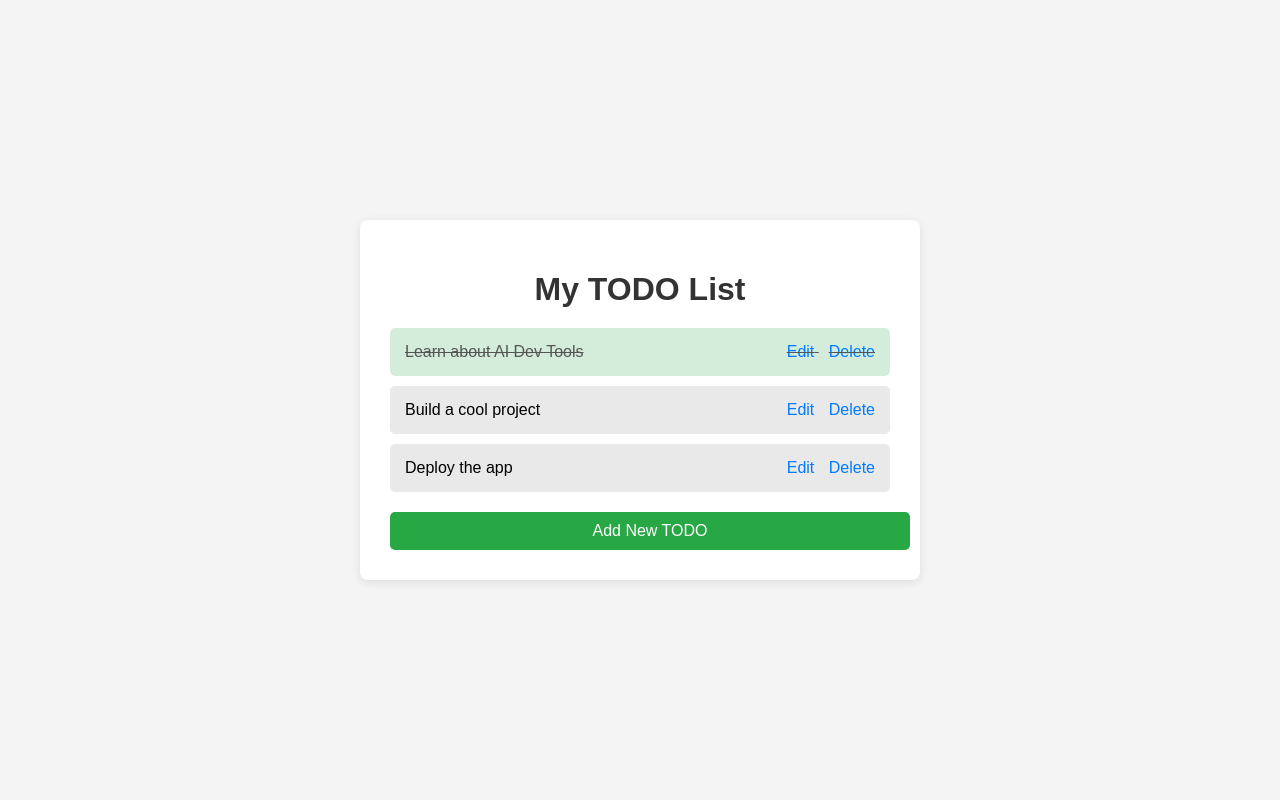
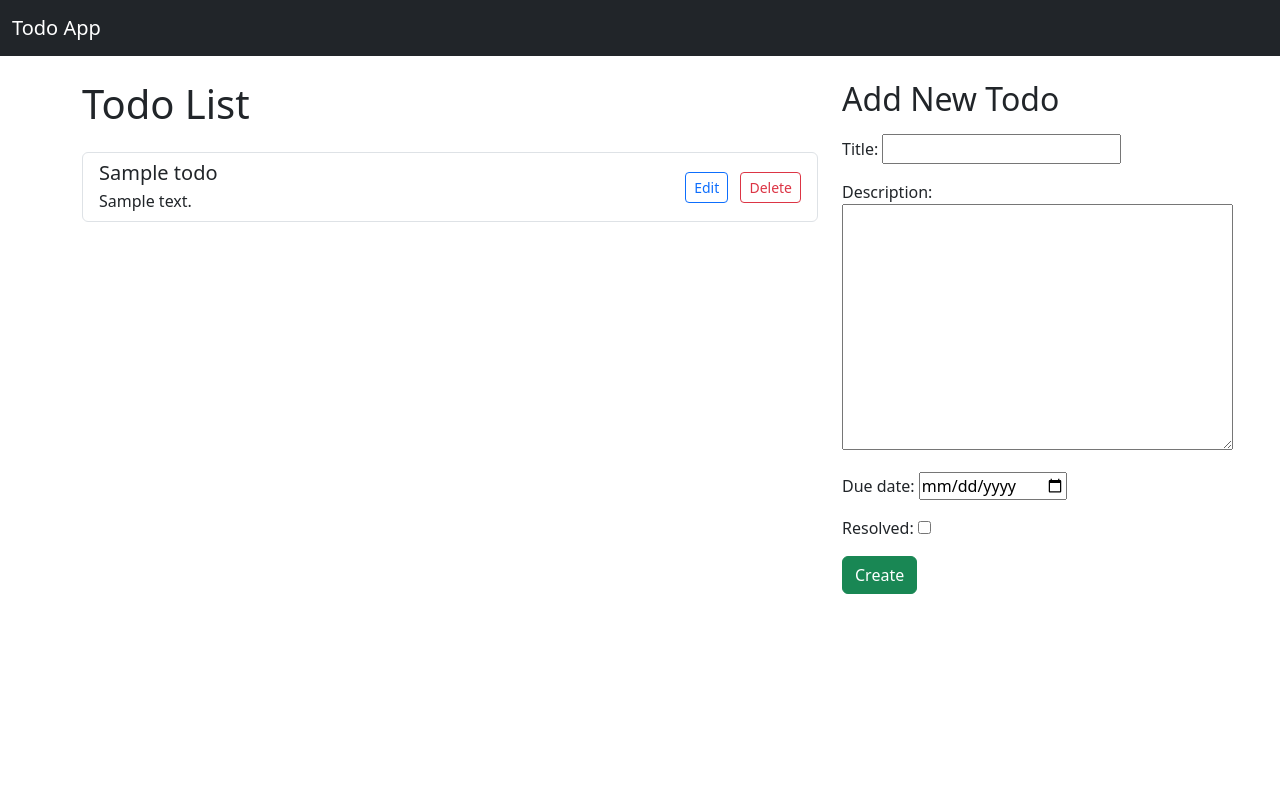
Before and after one commit to moeinforoughi/AIDevTools_Course, a Django app: template homeworks/homework-1/templates/home.html in a window 1280 px wide. Run offline with Django 5.2, Linux system fonts and the light colour scheme; the template is opened without the code that fills it: values that come from a table or form of the project are taken from there, others are empty; tables that the repository leaves empty hold one stand-in row (values such as "Sample post").

Commit message:
Improve home.html UI with Bootstrap layout

```diff
--- a/homeworks/homework-1/templates/home.html
+++ b/homeworks/homework-1/templates/home.html
@@ -1,101 +1,33 @@
-<!DOCTYPE html>
-<html>
-<head>
-    <title>TODO App</title>
-    <style>
-        body {
-            font-family: Arial, sans-serif;
-            background-color: #f4f4f4;
-            margin: 0;
-            display: flex;
-            justify-content: center;
-            align-items: center;
-            min-height: 100vh;
-        }
-        .container {
-            background-color: #fff;
-            padding: 30px;
-            border-radius: 8px;
-            box-shadow: 0 2px 10px rgba(0, 0, 0, 0.1);
-            width: 100%;
-            max-width: 500px;
-        }
-        h1 {
-            text-align: center;
-            color: #333;
-            margin-bottom: 20px;
-        }
-        ul {
-            list-style: none;
-            padding: 0;
-        }
-        li {
-            background-color: #e9e9e9;
-            margin-bottom: 10px;
-            padding: 15px;
-            border-radius: 5px;
-            display: flex;
-            justify-content: space-between;
-            align-items: center;
-        }
-        li.completed {
-            background-color: #d4edda;
-            text-decoration: line-through;
-            color: #555;
-        }
-        .actions a {
-            text-decoration: none;
-            color: #007bff;
-            margin-left: 10px;
-        }
-        .actions a:hover {
-            text-decoration: underline;
-        }
-        .add-todo {
-            display: block;
-            width: 100%;
-            padding: 10px;
-            background-color: #28a745;
-            color: white;
-            border: none;
-            border-radius: 5px;
-            text-align: center;
-            text-decoration: none;
-            margin-top: 20px;
-            font-size: 16px;
-        }
-        .add-todo:hover {
-            background-color: #218838;
-        }
-    </style>
-</head>
-<body>
-    <div class="container">
-        <h1>My TODO List</h1>
-        <ul>
-            <li class="completed">
-                <span>Learn about AI Dev Tools</span>
-                <div class="actions">
-                    <a href="#">Edit</a>
-                    <a href="#">Delete</a>
-                </div>
-            </li>
-            <li>
-                <span>Build a cool project</span>
-                <div class="actions">
-                    <a href="#">Edit</a>
-                    <a href="#">Delete</a>
-                </div>
-            </li>
-            <li>
-                <span>Deploy the app</span>
-                <div class="actions">
-                    <a href="#">Edit</a>
-                    <a href="#">Delete</a>
-                </div>
-            </li>
-        </ul>
-        <a href="#" class="add-todo">Add New TODO</a>
-    </div>
-</body>
-</html>
+{% extends "base.html" %}
+{% block title %}Todo List{% endblock %}
+{% block content %}
+<div class="row">
+  <div class="col-md-8">
+    <h1 class="mb-4">Todo List</h1>
+    <ul class="list-group mb-4">
+      {% for todo in todos %}
+        <li class="list-group-item d-flex justify-content-between align-items-center">
+          <div>
+            <h5 class="mb-1">{{ todo.title }}</h5>
+            <p class="mb-0">{{ todo.description|truncatewords:20 }}</p>
+          </div>
+          <div>
+            <a href="{% url 'todo_update' todo.id %}" class="btn btn-sm btn-outline-primary me-2">Edit</a>
+            <a href="{% url 'todo_delete' todo.id %}" class="btn btn-sm btn-outline-danger">Delete</a>
+          </div>
+        </li>
+      {% empty %}
+        <li class="list-group-item">No todos yet.</li>
+      {% endfor %}
+    </ul>
+  </div>
+  <div class="col-md-4">
+    <h2 class="mb-3">Add New Todo</h2>
+    <form method="post" action="{% url 'todo_create' %}">
+      {% csrf_token %}
+      {{ form.as_p }}
+      <button type="submit" class="btn btn-success">Create</button>
+    </form>
+  </div>
+</div>
+{% endblock %}
```
